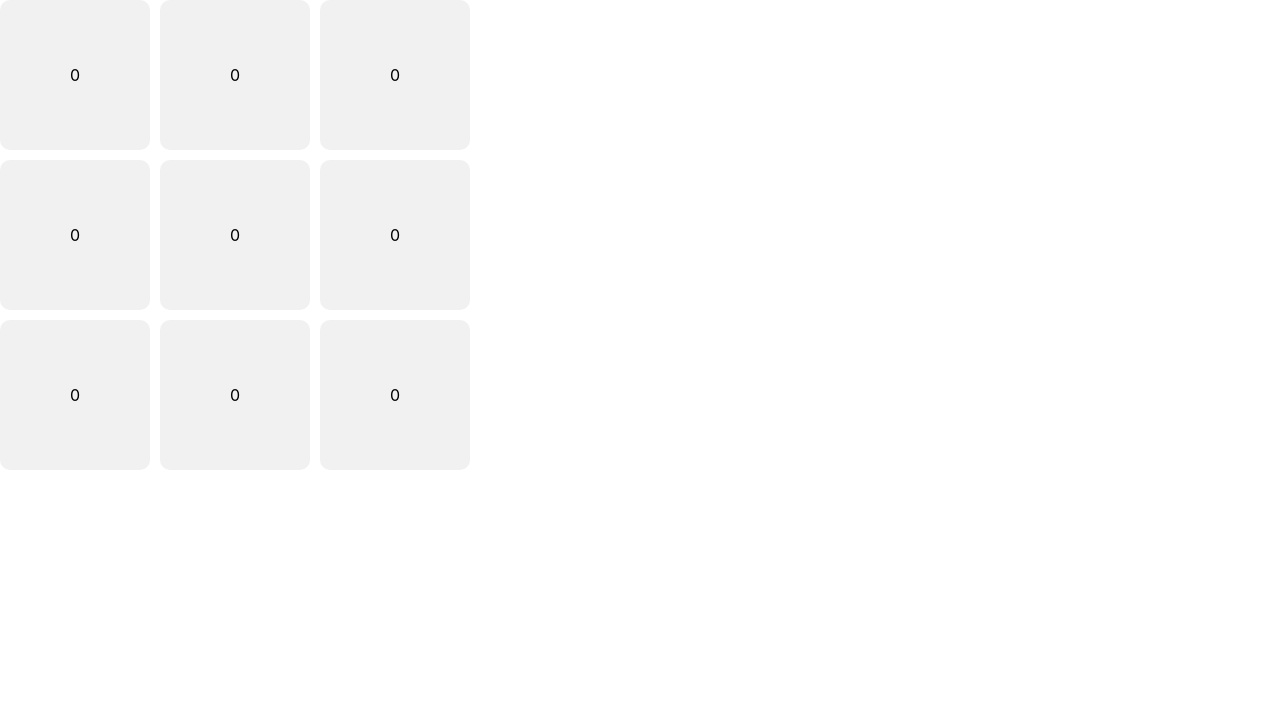
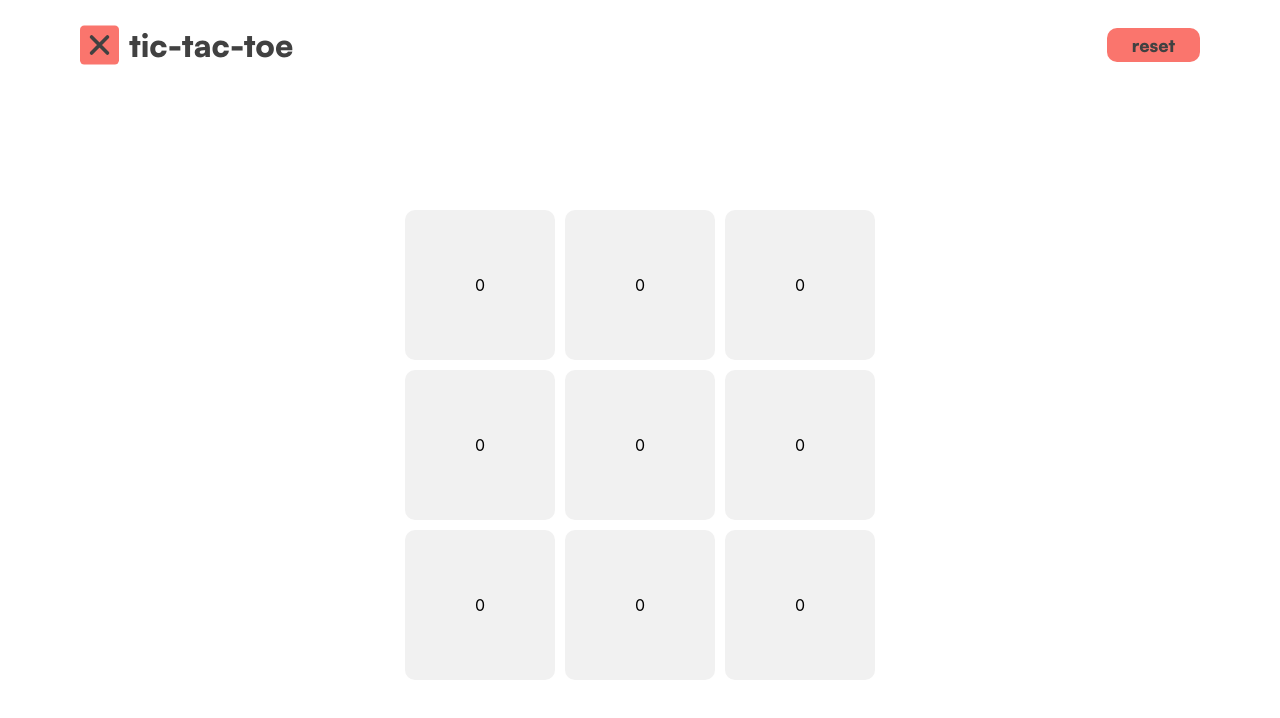
Before and after one commit to Study-Compass/React-Tutorial, a React (Create React App) app: page / in a window 1280 px wide. Shown: the top 718 px of the page. Built offline with nearby package versions, Linux system fonts and the light colour scheme.

Commit message:
implemented header

```diff
--- a/src/App.css
+++ b/src/App.css
@@ -1,3 +1,11 @@
 :root{
     --grey: #F1F1F1;
+    --red: #FA756D;
+    --text: #414141;
 }
+
+.App{
+    display: flex;
+    flex-direction: column;
+    height: 100vh;
+}
--- a/src/App.js
+++ b/src/App.js
@@ -1,5 +1,8 @@
 import './App.css';
+import './assets/fonts.css'
 import Board from './components/Board/Board';
+import Header from './components/Header/Header';
+
 
 function App() {
 
@@ -9,6 +12,7 @@ function App() {
 
   return (
     <div className="App">
+        <Header/>
         <Board/>
     </div>
   );
--- a/src/assets/fonts.css
+++ b/src/assets/fonts.css
@@ -1,5 +1,5 @@
 @font-face {
     font-family: 'Satoshi';
     font-weight: 700;
-    src: url(Satoshi-Black.otf);
+    src: url(fonts/Satoshi-Black.otf);
 }
--- a/src/components/Board/Board.jsx
+++ b/src/components/Board/Board.jsx
@@ -1,5 +1,6 @@
 import React, { useState } from 'react';
 import './Board.scss';
+import logo from '../../assets/icons/cross.svg';
 
 function Board(){
     const [board, setBoard] = useState([
--- a/src/components/Board/Board.scss
+++ b/src/components/Board/Board.scss
@@ -2,7 +2,10 @@
     display:flex;
     flex-direction: column;
     gap: 10px;
+    flex-grow: 1;
+    justify-content: center;
     .row{
+        justify-content: center;
         display:flex;
         gap: 10px;
         .tile{
--- /dev/null
+++ b/src/components/Header/Header.jsx
@@ -0,0 +1,19 @@
+import React from 'react';
+import "./Header.scss";
+import logo from '../../assets/icons/cross.svg';
+
+function Header(){
+    return (
+        <div className="Header">
+            <div className="left">
+                <img src={logo} alt="" />
+                <h1>tic-tac-toe</h1>
+            </div>
+            <div className="right">
+                <button>reset</button>
+            </div>
+        </div>
+    )
+}
+
+export default Header;
--- /dev/null
+++ b/src/components/Header/Header.scss
@@ -0,0 +1,29 @@
+.Header{
+    display: flex;
+    justify-content: space-between;
+    height: 90px;
+    align-items: center;
+    padding:0 80px;
+    .left{
+        display: flex;
+        gap: 10px;
+        h1{
+            font-family: 'Satoshi';
+            color: var(--text);
+        }
+    }
+    .right{
+        button{
+            border:none;
+            outline:none;
+            background-color: var(--red);
+            font-size: 18px;
+            padding: 5px 25px;
+            border-radius: 10px;
+            font-family: 'Satoshi';
+            font-weight: 700;
+            color: var(--text);
+
+        }
+    }
+}
```
